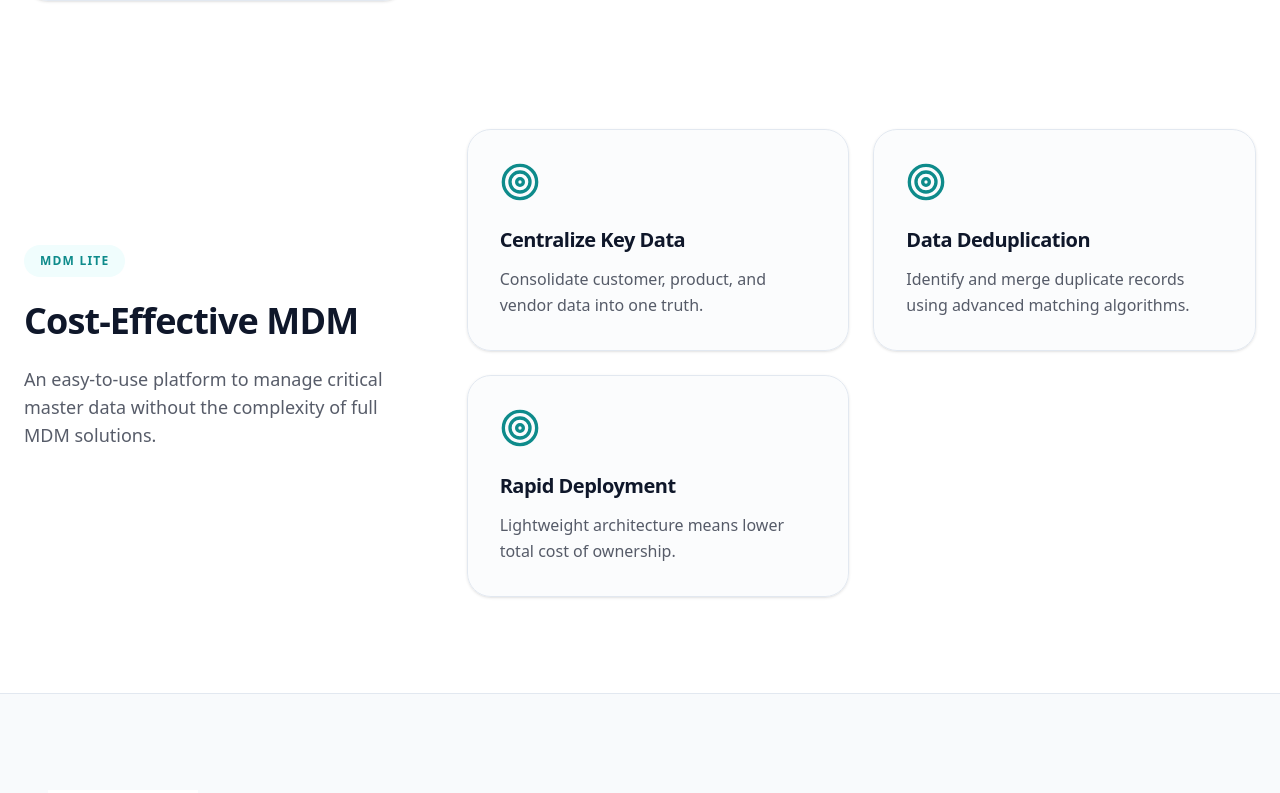
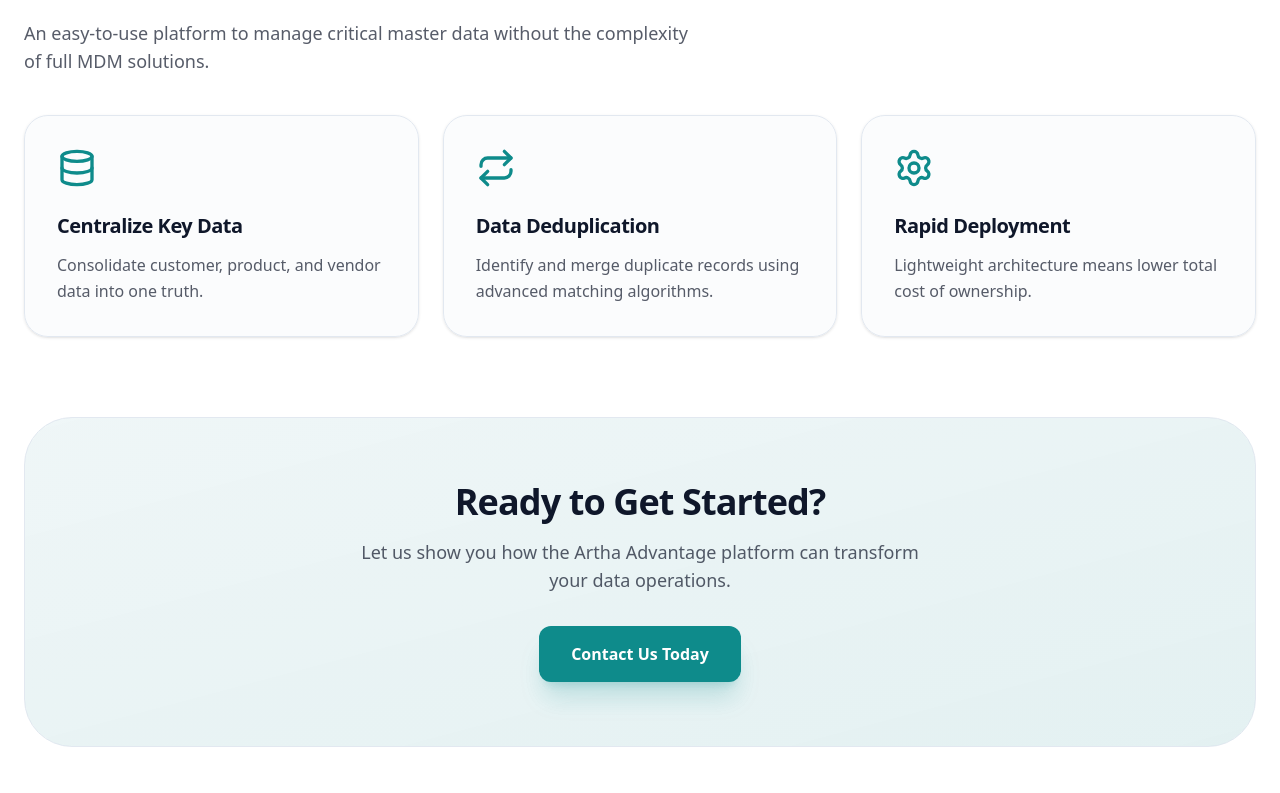
Before and after one commit to vishnusainzb97/Artha-redisgn, a Next.js app: page /Artha-redisgn/artha-advantage in a window 1280 px wide. Shown: the part 1446-2239 px from the top of the page. Built offline with nearby package versions, Linux system fonts and the light colour scheme.

Commit message:
fix: redesign artha-advantage page layout - 3-col grid, reduced gaps, added CTA

```diff
--- a/src/app/artha-advantage/page.tsx
+++ b/src/app/artha-advantage/page.tsx
@@ -1,7 +1,7 @@
 "use client"
 
 import { motion } from "framer-motion"
-import { Shield, Zap, Target, Repeat, Shuffle, Globe } from "lucide-react"
+import { Shield, Zap, Target, Repeat, Shuffle, Globe, Database, CheckCircle, BarChart3, Brain, Settings, Cloud } from "lucide-react"
 import Link from "next/link"
 import Image from "next/image"
 
@@ -23,9 +23,9 @@ export default function ArthaAdvantage() {
             desc: "Save time and costs with proprietary accelerators for data quality, integration, and governance.",
             icon: Zap,
             items: [
-                { title: "Data Integration", desc: "Seamlessly connect data sources across your enterprise for unified, real-time views." },
-                { title: "Data Quality", desc: "Automated quality checks and data cleansing for trusted, decision-ready data." },
-                { title: "Governance Controls", desc: "Implement GRC, privacy, and data lineage to maintain compliance." }
+                { title: "Data Integration", desc: "Seamlessly connect data sources across your enterprise for unified, real-time views.", icon: Database },
+                { title: "Data Quality", desc: "Automated quality checks and data cleansing for trusted, decision-ready data.", icon: CheckCircle },
+                { title: "Governance Controls", desc: "Implement GRC, privacy, and data lineage to maintain compliance.", icon: Shield }
             ]
         },
         {
@@ -35,9 +35,9 @@ export default function ArthaAdvantage() {
             desc: "Simplify and accelerate data governance with a comprehensive, AI-driven platform.",
             icon: Shield,
             items: [
-                { title: "Regulatory Compliance", desc: "Automates compliance with GDPR, CCPA, HIPAA — improving data quality." },
-                { title: "MDM for Customer 360", desc: "Unifies customer data for a single view, boosting engagement." },
-                { title: "AI-Driven Rule Management", desc: "Automates data validation rules, freeing teams for insights." }
+                { title: "Regulatory Compliance", desc: "Automates compliance with GDPR, CCPA, HIPAA — improving data quality.", icon: Shield },
+                { title: "MDM for Customer 360", desc: "Unifies customer data for a single view, boosting engagement.", icon: Target },
+                { title: "AI-Driven Rule Management", desc: "Automates data validation rules, freeing teams for insights.", icon: Brain }
             ]
         },
         {
@@ -47,16 +47,16 @@ export default function ArthaAdvantage() {
             desc: "An easy-to-use platform to manage critical master data without the complexity of full MDM solutions.",
             icon: Target,
             items: [
-                { title: "Centralize Key Data", desc: "Consolidate customer, product, and vendor data into one truth." },
-                { title: "Data Deduplication", desc: "Identify and merge duplicate records using advanced matching algorithms." },
-                { title: "Rapid Deployment", desc: "Lightweight architecture means lower total cost of ownership." }
+                { title: "Centralize Key Data", desc: "Consolidate customer, product, and vendor data into one truth.", icon: Database },
+                { title: "Data Deduplication", desc: "Identify and merge duplicate records using advanced matching algorithms.", icon: Repeat },
+                { title: "Rapid Deployment", desc: "Lightweight architecture means lower total cost of ownership.", icon: Settings }
             ]
         }
     ]
 
     return (
         <div className="pt-32 pb-24 min-h-screen">
-            <div className="container mx-auto px-6">
+            <div className="container mx-auto px-6 max-w-7xl">
 
                 <div className="text-center max-w-3xl mx-auto mb-20">
                     <motion.h1 initial={{ opacity: 0, y: 20 }} animate={{ opacity: 1, y: 0 }} className="text-5xl md:text-6xl font-heading font-black mb-6">
@@ -67,7 +67,7 @@ export default function ArthaAdvantage() {
                     </motion.p>
                 </div>
 
-                <div className="space-y-32">
+                <div className="space-y-20">
                     {sections.map((section, idx) => (
                         <motion.section
                             key={section.id}
@@ -76,20 +76,19 @@ export default function ArthaAdvantage() {
                             whileInView="visible"
                             viewport={{ once: true, margin: "-100px" }}
                             variants={stagger}
-                            className={`flex flex-col gap-12 ${idx % 2 !== 0 ? 'lg:flex-row-reverse' : 'lg:flex-row'} items-center`}
                         >
-                            <div className="w-full lg:w-1/3">
-                                <motion.div variants={fadeUp} className="inline-block px-4 py-2 rounded-full bg-primary-50 text-primary-600 font-bold text-xs uppercase tracking-widest mb-6">
+                            <div className="mb-10">
+                                <motion.div variants={fadeUp} className="inline-block px-4 py-2 rounded-full bg-primary-50 text-primary-600 font-bold text-xs uppercase tracking-widest mb-4">
                                     {section.label}
                                 </motion.div>
-                                <motion.h2 variants={fadeUp} className="text-4xl font-heading font-bold mb-6">{section.title}</motion.h2>
-                                <motion.p variants={fadeUp} className="text-lg text-foreground/70 mb-8">{section.desc}</motion.p>
+                                <motion.h2 variants={fadeUp} className="text-3xl md:text-4xl font-heading font-bold mb-4">{section.title}</motion.h2>
+                                <motion.p variants={fadeUp} className="text-lg text-foreground/70 max-w-2xl">{section.desc}</motion.p>
                             </div>
 
-                            <div className="w-full lg:w-2/3 grid sm:grid-cols-2 gap-6">
+                            <div className="grid sm:grid-cols-2 lg:grid-cols-3 gap-6">
                                 {section.items.map((item, i) => (
-                                    <motion.div variants={fadeUp} key={i} className="glass-card p-8 rounded-3xl hover:border-primary-500/50 transition-colors shadow-sm hover:shadow-xl hover:shadow-primary-600/5">
-                                        <section.icon className="w-10 h-10 text-primary-600 mb-6" />
+                                    <motion.div variants={fadeUp} key={i} className="glass-card p-8 rounded-3xl hover:border-primary-500/50 transition-all shadow-sm hover:shadow-xl hover:shadow-primary-600/5 group">
+                                        <item.icon className="w-10 h-10 text-primary-600 mb-6 group-hover:scale-110 transition-transform" />
                                         <h3 className="text-xl font-bold font-heading mb-3">{item.title}</h3>
                                         <p className="text-foreground/70 leading-relaxed">{item.desc}</p>
                                     </motion.div>
@@ -99,6 +98,21 @@ export default function ArthaAdvantage() {
                     ))}
                 </div>
 
+                {/* CTA Section */}
+                <motion.div
+                    initial={{ opacity: 0, y: 30 }}
+                    whileInView={{ opacity: 1, y: 0 }}
+                    viewport={{ once: true }}
+                    className="mt-20 text-center glass-card p-12 md:p-16 rounded-[3rem] relative overflow-hidden"
+                >
+                    <div className="absolute inset-0 bg-gradient-to-br from-primary-600/5 to-primary-600/10 pointer-events-none" />
+                    <h2 className="text-3xl md:text-4xl font-heading font-bold mb-4 relative z-10">Ready to Get Started?</h2>
+                    <p className="text-lg text-foreground/70 mb-8 max-w-xl mx-auto relative z-10">Let us show you how the Artha Advantage platform can transform your data operations.</p>
+                    <Link href="/contact" className="inline-flex items-center gap-2 px-8 py-4 bg-primary-600 text-white font-bold rounded-xl hover:bg-primary-700 hover:-translate-y-1 transition-all shadow-xl shadow-primary-600/20 relative z-10">
+                        Contact Us Today
+                    </Link>
+                </motion.div>
+
             </div>
         </div>
     )
```
